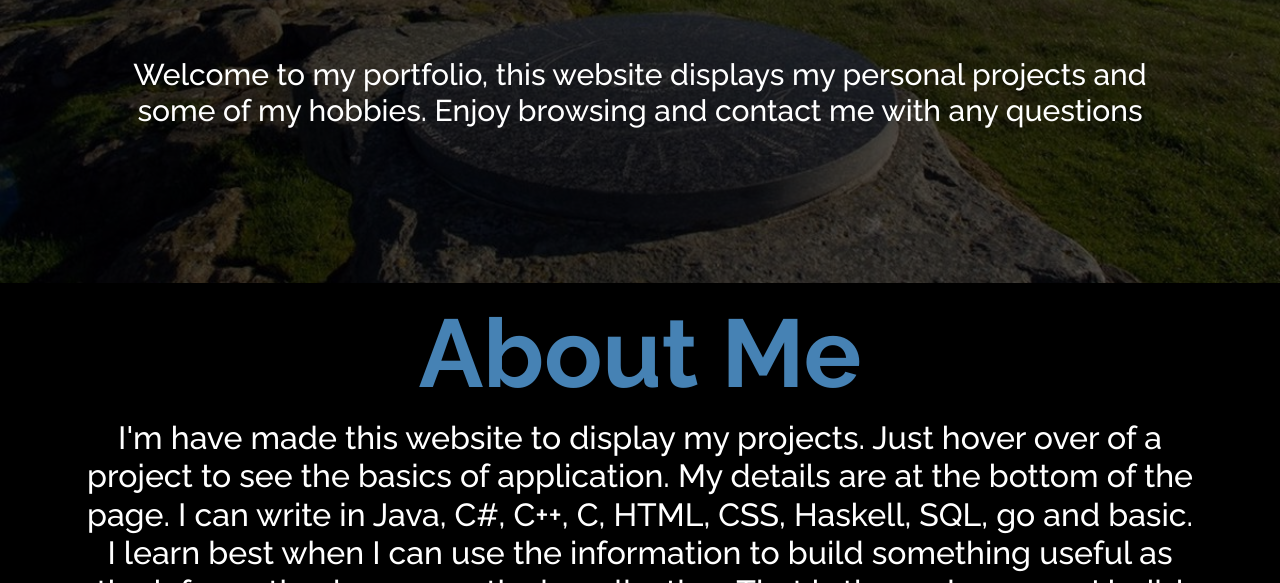
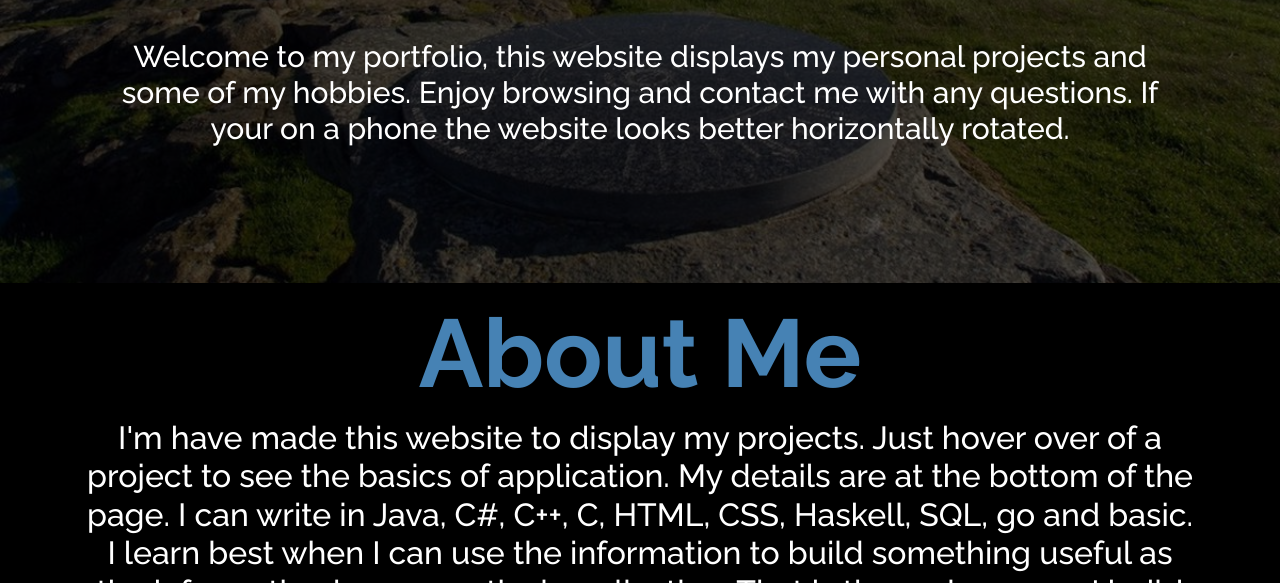
Before and after one commit to AndrewMorgan2/Portfolio, a plain HTML site: page index.html in a window 1280 px wide. Shown: the part 517-1100 px from the top of the page. Drawn offline with nearby package versions, Linux system fonts and the light colour scheme.

Commit message:
Revamp Complete
Consider looking at text formating and improving what's written

```diff
--- a/index.html
+++ b/index.html
@@ -48,7 +48,7 @@
         </h1>
 
         <h1 class="tagline">
-                Welcome to my portfolio, this website displays my personal projects and some of my hobbies. Enjoy browsing and contact me with any questions
+                Welcome to my portfolio, this website displays my personal projects and some of my hobbies. Enjoy browsing and contact me with any questions. If your on a phone the website looks better horizontally rotated.
         </h1>
       </div>
     </div>
```
